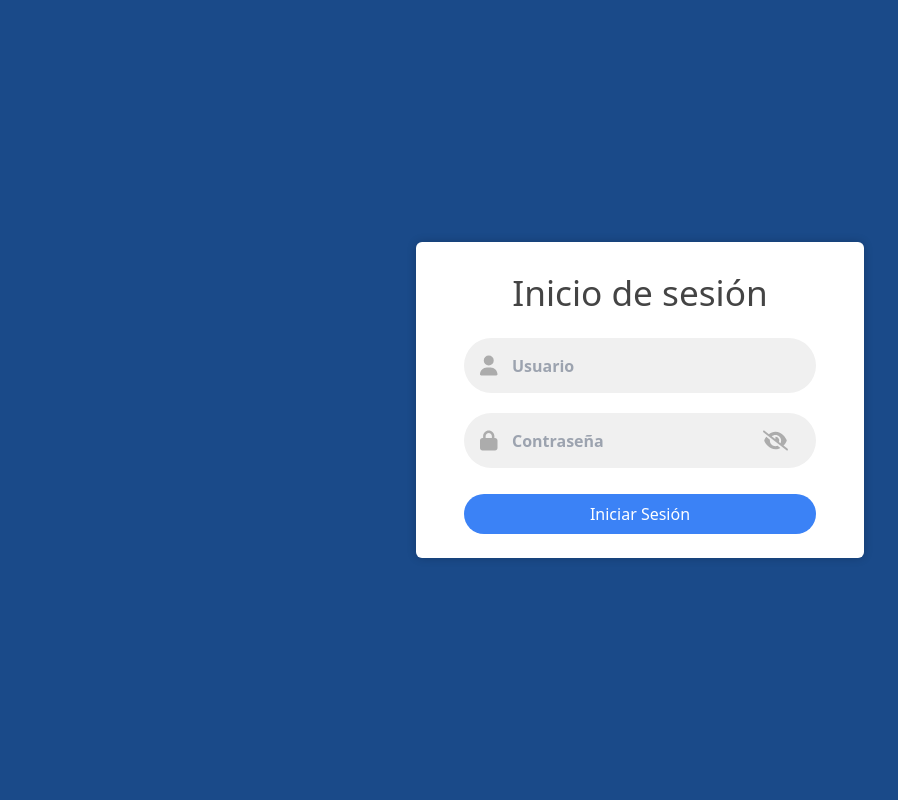
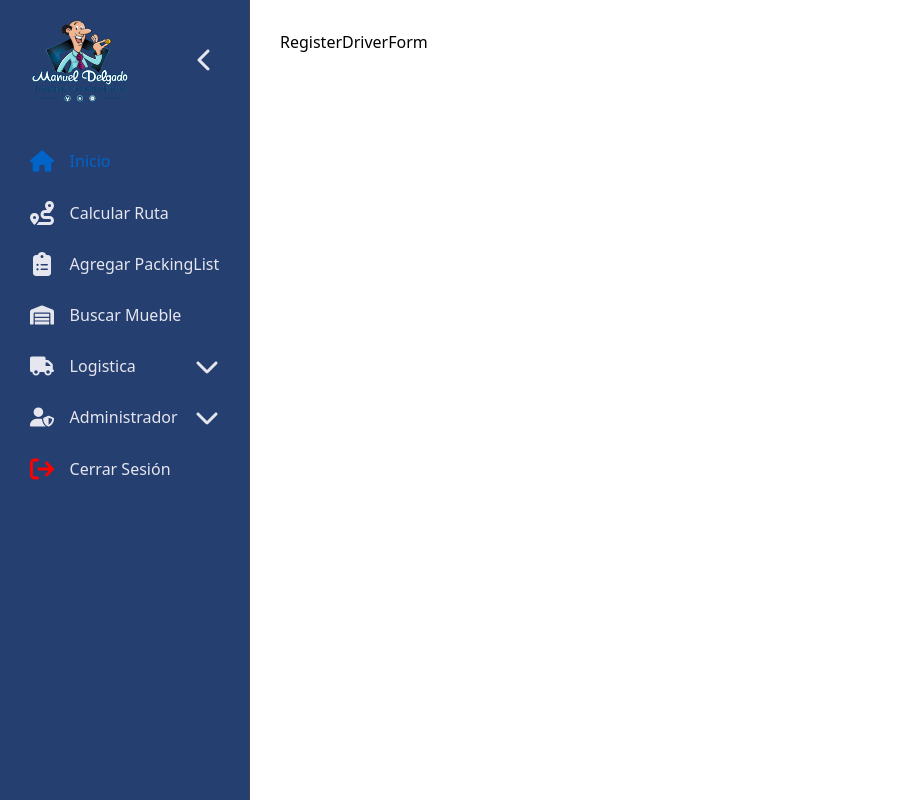
Before and after one commit to johanaguilar12/FrontMueblesDelgado, a React (Vite) app: page /admin/panel/registerdriver in a window 1280 px wide. Before the commit this address led to /. Shown: the whole page, without its empty margins (0-898 px from the left). Built offline with nearby package versions, Linux system fonts and the light colour scheme.

Commit message:
rutas admin

```diff
--- /dev/null
+++ b/src/admin/components/RegisterDriverForm.jsx
@@ -0,0 +1,6 @@
+
+export const RegisterDriverForm = () => {
+  return (
+    <div>RegisterDriverForm</div>
+  )
+}
--- /dev/null
+++ b/src/admin/components/RegisterTruckForm.jsx
@@ -0,0 +1,6 @@
+
+export const RegisterTruckForm = () => {
+  return (
+    <div>RegisterTruckForm</div>
+  )
+}
--- a/src/admin/components/SideBar.jsx
+++ b/src/admin/components/SideBar.jsx
@@ -1,7 +1,7 @@
 import { useEffect, useState } from "react";
 import { Link } from "react-router-dom";
 import { FontAwesomeIcon } from "@fortawesome/react-fontawesome";
-import { faChevronDown, faChevronLeft, faClipboardList, faHome, faRoute, faSignOut, faUserShield, faWarehouse } from "@fortawesome/free-solid-svg-icons";
+import { faChevronDown, faChevronLeft, faClipboardList, faHome, faRoute, faSignOut, faTruck, faUserShield, faWarehouse } from "@fortawesome/free-solid-svg-icons";
 import './SideBar.css'
 
 export const SideBar = () => {
@@ -108,6 +108,23 @@ export const SideBar = () => {
         {/* DROPDOWN menu */}
         <li>
             <button onClick={toggleSubMenu} className="dropdown-btn" id="dropdown-btn">
+                <FontAwesomeIcon icon={faTruck} className="sizeSVG"/>
+                <span>Logistica</span>
+                <FontAwesomeIcon icon={faChevronDown} className="sizeSVG"/>
+            </button>
+            <ul className="sub-menu">
+                <div>
+                    <li className={activeTab === 'altaCamion' ? 'active' : ''} onClick={() => handleTabClick('altaCamion')}>
+                        <Link to={'registertruck'}>Dar de alta Camión</Link>
+                    </li>
+                    <li className={activeTab === 'altaChofer' ? 'active' : ''} onClick={() => handleTabClick('altaChofer')}>
+                        <Link to={'registerdriver'}>Dar de alta Chófer</Link>
+                    </li>
+                </div>
+            </ul>
+        </li>
+        <li>
+            <button onClick={toggleSubMenu} className="dropdown-btn" id="dropdown-btn">
                 <FontAwesomeIcon icon={faUserShield} className="sizeSVG"/>
                 <span>Administrador</span>
                 <FontAwesomeIcon icon={faChevronDown} className="sizeSVG"/>
--- a/src/admin/components/index.js
+++ b/src/admin/components/index.js
@@ -3,3 +3,5 @@
 export * from './Sidebar';
 export * from './CreateAccountForm';
 export * from './DeleteAccountForm';
+export * from './RegisterDriverForm';
+export * from './RegisterTruckForm';
```
Also changed, not shown: src/admin/routes/AdminRoutes.jsx (+9 -1 lines).
